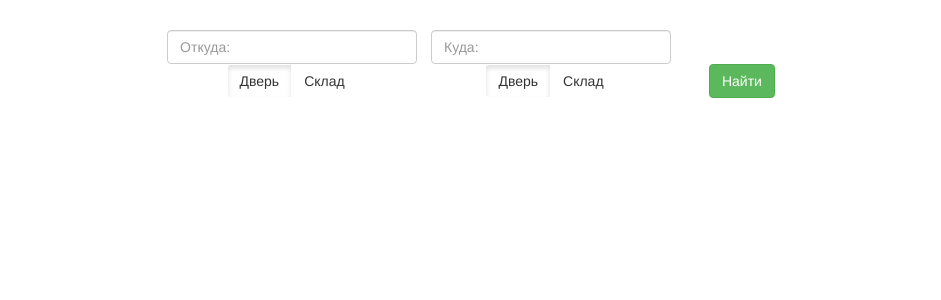
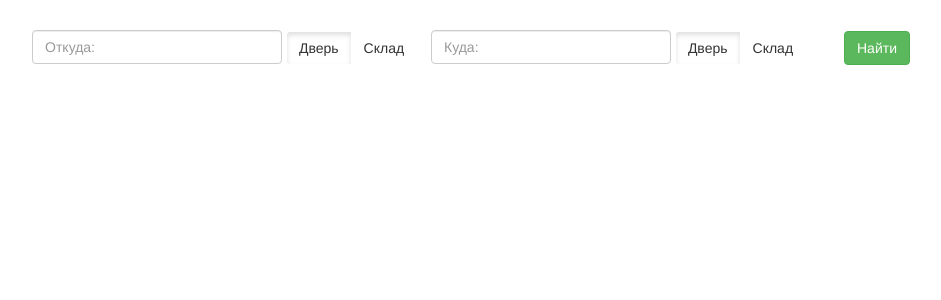
Before and after one commit to sitozzz/Aggregator, a Flask app: page / in a window 1280 px wide. Shown: the top 300 px of the page, without its empty margins (169-1110 px from the left). Run offline with Flask 2, Linux system fonts and the light colour scheme; some libraries are stand-ins or nearby versions.

Commit message:
style fixes

```diff
--- a/templates/index.html
+++ b/templates/index.html
@@ -26,9 +26,11 @@
 <body>
     <div class="section">
         <div class="row" style="margin:0; padding:30px; width: 100%; text-align: center;">
-            <div class="row" style="margin:auto; padding:0; max-width: 608px;">
+            <div class="row" style="margin:auto; padding:0; max-width: 608px; display: inline;">
                 <div style="display: inline-block; margin:0; padding:0; width: 250px; ">
                     <input id="city1" class="form-control" type="text" placeholder="Откуда:" required>
+
+                </div>
                 <div id="deliveryTypeFrom" class="btn-group btn-group-toggle" data-toggle="buttons">
                     <label class="btn btn-secondary active">
                         <input type="radio" name="fromDelivery" value="door" id="door1" autocomplete="off" checked>
@@ -40,9 +42,10 @@
                     </label>
 
                 </div>
-                </div>
                 <div style="display: inline-block; margin:0; padding:0; padding-left: 10px;  width: 250px; ">
                     <input id="city2" class="form-control" type="text" placeholder="Куда:" required>
+
+                </div>
                 <div id="deliveryTypeTo" class="btn-group btn-group-toggle" data-toggle="buttons">
                     <label class="btn btn-secondary active">
                         <input type="radio" name="toDelivery" value="door" id="door2" autocomplete="off" checked>
@@ -54,7 +57,7 @@
                     </label>
 
                 </div>
-                </div>
+
                 <div style="display: inline-block; margin:0; padding:0; padding-left: 10px; text-align:right; width: 100px; ">
                     <button id="calcBtn1" class="btn btn btn-success">Найти</button>
                 </div>
```
Lines whose indentation alone changed are shown as unchanged.
